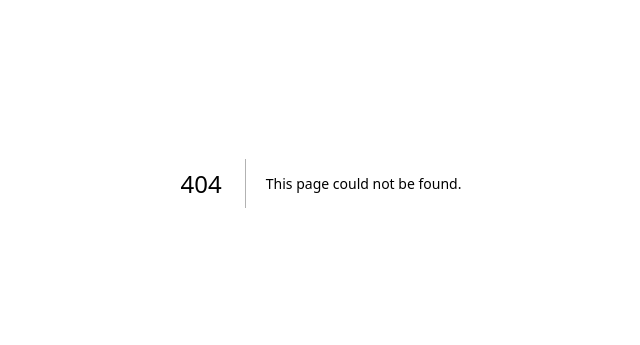
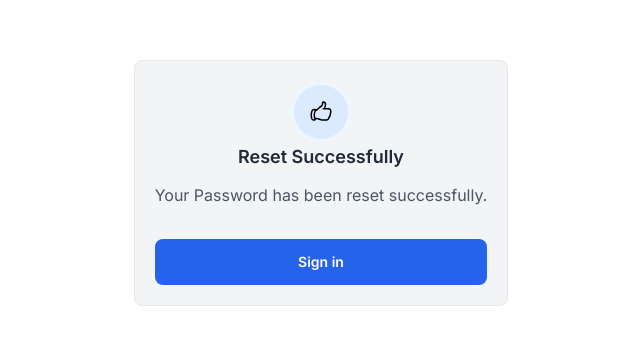
Before and after one commit to Manel-Rejeb/InvoiceMaster, a Next.js app in the folder client/: page /success-reset in a window 1280 px wide. Before the commit this address had no page. Shown: the part 217-562 px from the top of the page, without its empty margins (319-959 px from the left). Built offline with nearby package versions, Linux system fonts and the light colour scheme.

Commit message:
creating the reset password successfuly page

```diff
--- /dev/null
+++ b/client/app/(auth)/success-reset/page.tsx
@@ -0,0 +1,35 @@
+'use client'
+
+import Link from 'next/link'
+
+const Page = () => {
+  return (
+    <div className='absolute top-0 left-0 flex items-center justify-center w-full h-full bg-white'>
+      <div className=' bg-gray-100 border rounded-lg p-5 dark:bg-slate-900'>
+        <div className='flex flex-col items-center gap-x-4 mb-3'>
+          <div className='inline-flex justify-center items-center size-[62px] rounded-full border-4 border-blue-50 bg-blue-100 dark:border-blue-900 dark:bg-blue-800'>
+            <svg fill='none' viewBox='0 0 24 24' stroke-width='1.5' stroke='currentColor' className='w-6 h-6'>
+              <path
+                stroke-linecap='round'
+                stroke-linejoin='round'
+                d='M6.633 10.25c.806 0 1.533-.446 2.031-1.08a9.041 9.041 0 0 1 2.861-2.4c.723-.384 1.35-.956 1.653-1.715a4.498 4.498 0 0 0 .322-1.672V2.75a.75.75 0 0 1 .75-.75 2.25 2.25 0 0 1 2.25 2.25c0 1.152-.26 2.243-.723 3.218-.266.558.107 1.282.725 1.282m0 0h3.126c1.026 0 1.945.694 2.054 1.715.045.422.068.85.068 1.285a11.95 11.95 0 0 1-2.649 7.521c-.388.482-.987.729-1.605.729H13.48c-.483 0-.964-.078-1.423-.23l-3.114-1.04a4.501 4.501 0 0 0-1.423-.23H5.904m10.598-9.75H14.25M5.904 18.5c.083.205.173.405.27.602.197.4-.078.898-.523.898h-.908c-.889 0-1.713-.518-1.972-1.368a12 12 0 0 1-.521-3.507c0-1.553.295-3.036.831-4.398C3.387 9.953 4.167 9.5 5 9.5h1.053c.472 0 .745.556.5.96a8.958 8.958 0 0 0-1.302 4.665c0 1.194.232 2.333.654 3.375Z'
+              />
+            </svg>
+          </div>
+          <div className='flex-shrink-0'>
+            <h3 className='block text-lg font-semibold text-gray-800 dark:text-white'>Reset Successfully </h3>
+          </div>
+        </div>
+        <p className='text-gray-600 dark:text-gray-400'>Your Password has been reset successfully.</p>
+        <Link
+          href='/login'
+          passHref
+          type='submit'
+          className='mt-8 w-full py-3 px-4 inline-flex justify-center items-center gap-x-2 text-sm font-semibold rounded-lg border border-transparent bg-blue-600 text-white hover:bg-blue-700 disabled:opacity-50 disabled:pointer-events-none dark:focus:outline-none dark:focus:ring-1 dark:focus:ring-gray-600'>
+          Sign in
+        </Link>
+      </div>
+    </div>
+  )
+}
+export default Page
```
